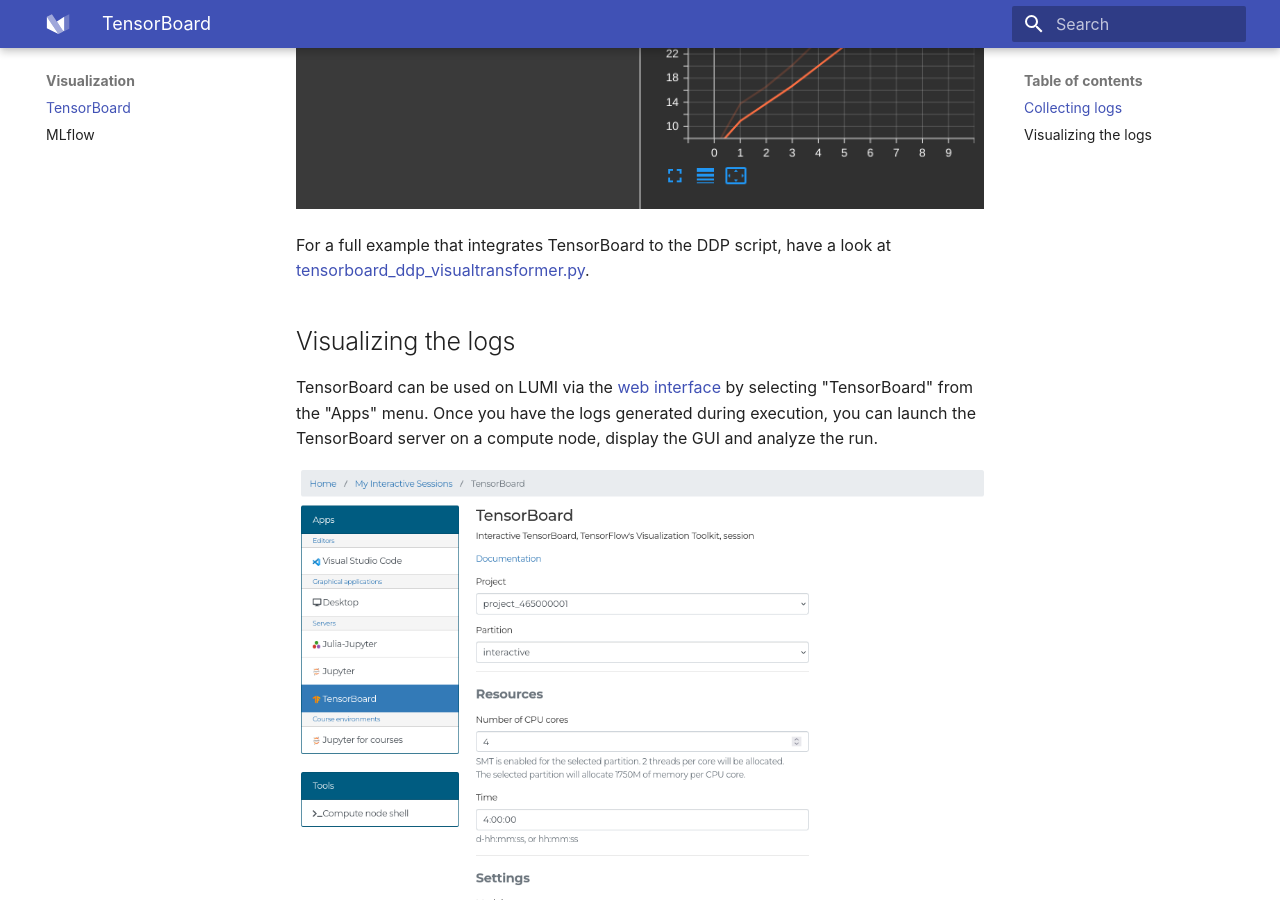
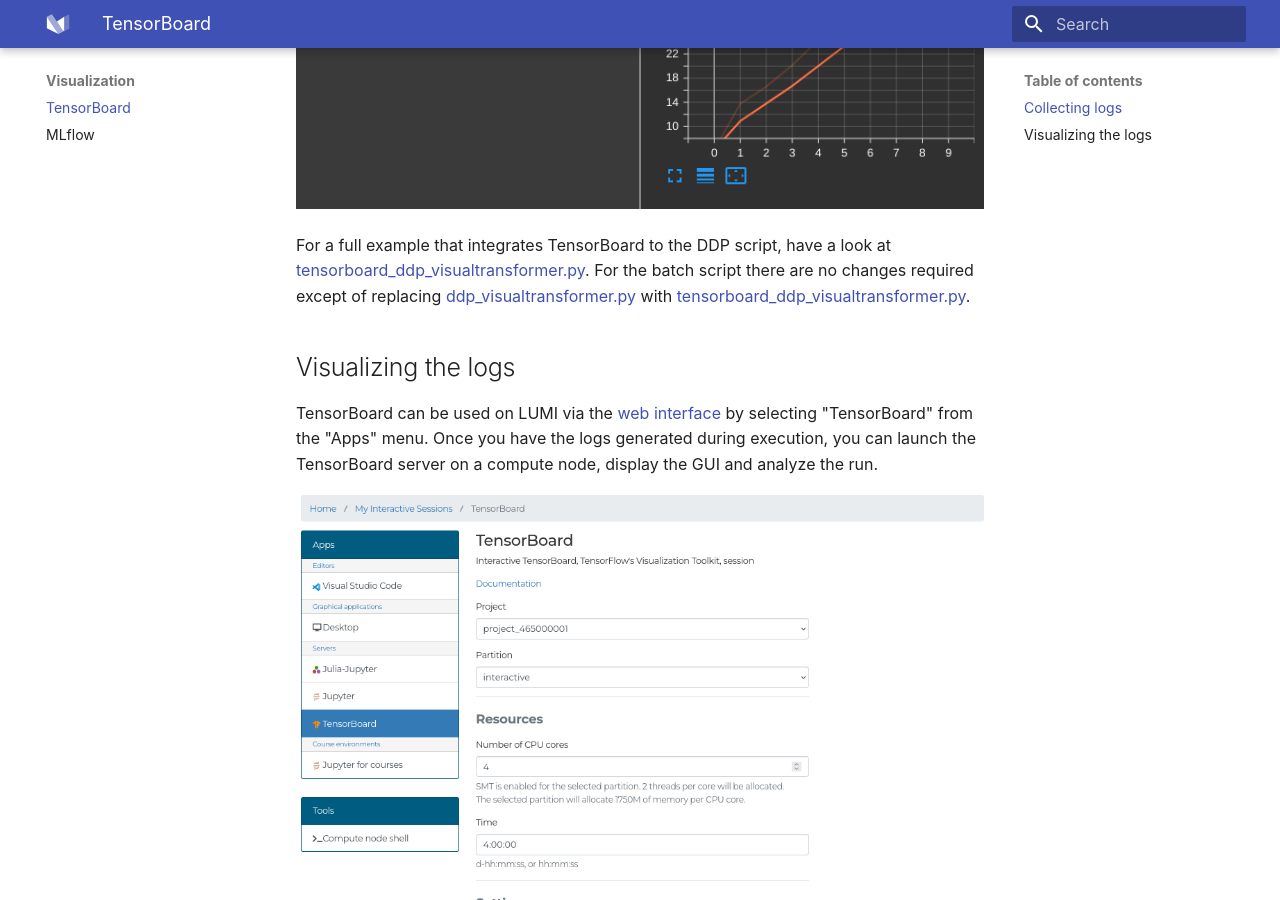
Before and after one commit to aniskhan25/LUMI-AI-Guide, an MkDocs documentation site: the page built from docs/tensorboard_visualization.md, in a window 1280 px wide and 900 px high, scrolled down 2775 px. Built offline with MkDocs 1.6.1 and Material for MkDocs 9.7.7, drawn with Linux system fonts in a browser that asks for light colours.

Commit message:
Comment on batch script for tensorboard ddp example

```diff
--- a/docs/tensorboard_visualization.md
+++ b/docs/tensorboard_visualization.md
@@ -61,7 +61,7 @@
 
 ![Image title](assets/images/loss.png)
 
-For a full example that integrates TensorBoard to the DDP script, have a look at [tensorboard_ddp_visualtransformer.py](../tensorboard_ddp_visualtransformer.py).
+For a full example that integrates TensorBoard to the DDP script, have a look at [tensorboard_ddp_visualtransformer.py](../tensorboard_ddp_visualtransformer.py). For the batch script there are no changes required except of replacing [ddp_visualtransformer.py](../ddp_visualtransformer.py) with [tensorboard_ddp_visualtransformer.py](../tensorboard_ddp_visualtransformer.py).
 
 ## Visualizing the logs
 
```
